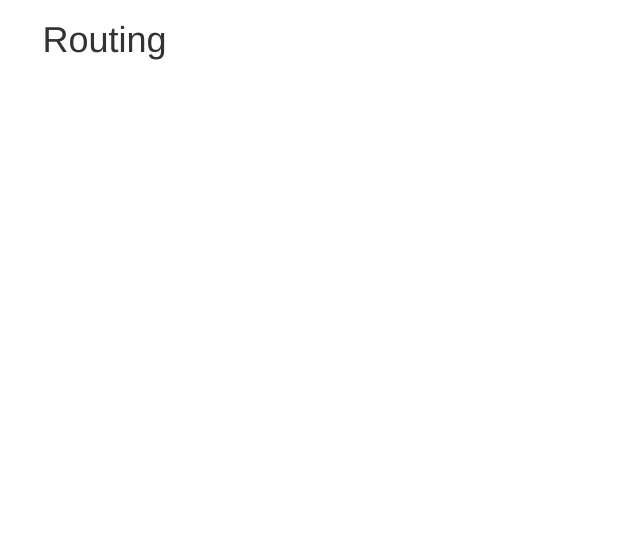
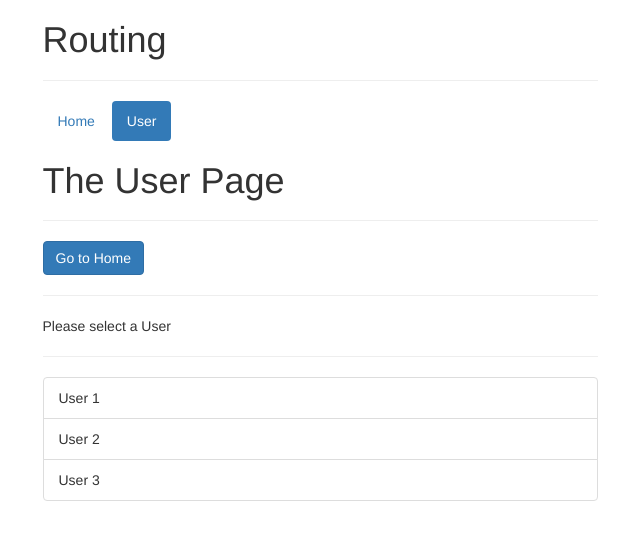
Before and after one commit to seinelet/udemy-vue-comp-1, a Vue app: page /user in a window 1280 px wide. Shown: the top 540 px of the page, without its empty margins (320-960 px from the left). Built offline with nearby package versions, Linux system fonts and the light colour scheme.

Commit message:
247 Start

```diff
--- a/src/App.vue
+++ b/src/App.vue
@@ -3,13 +3,22 @@
     <div class="row">
       <div class="col-xs-12 col-sm-8 col-sm-offset-2 col-md-6 col-md-offset-3">
         <h1>Routing</h1>
+        <hr />
+        <app-header></app-header>
+        <router-view></router-view>
       </div>
     </div>
   </div>
 </template>
 
 <script>
-export default {};
+import Header from "./components/Header.vue";
+
+export default {
+  components: {
+    appHeader: Header
+  }
+};
 </script>
 
 <style></style>
--- /dev/null
+++ b/src/components/Header.vue
@@ -0,0 +1,10 @@
+<template>
+  <ul class="nav nav-pills">
+    <router-link to="/" tag="li" active-class="active" exact>
+      <a>Home</a>
+    </router-link>
+    <router-link to="/user" tag="li" active-class="active">
+      <a>User</a>
+    </router-link>
+  </ul>
+</template>
--- a/src/components/user/User.vue
+++ b/src/components/user/User.vue
@@ -1,3 +1,19 @@
 <template>
-  <h1>The User Page</h1>
+  <div>
+    <h1>The User Page</h1>
+    <hr />
+    <button class="btn btn-primary" @click="navigateToHome">Go to Home</button>
+    <hr />
+    <router-view></router-view>
+  </div>
 </template>
+
+<script>
+export default {
+  methods: {
+    navigateToHome() {
+      this.$router.push({ name: "home" });
+    }
+  }
+};
+</script>
--- a/src/components/user/UserDetail.vue
+++ b/src/components/user/UserDetail.vue
@@ -1,3 +1,16 @@
 <template>
-  <h3>Some User Details</h3>
+  <div>
+    <h3>Some User Details</h3>
+    <p>User loaded has ID: {{ $route.params.id }}</p>
+    <router-link
+      tag="button"
+      class="btn btn-primary"
+      :to="{
+        name: 'userEdit',
+        params: { id: $route.params.id },
+        query: { locale: 'en', q: 100 }
+      }"
+      >Edit User</router-link
+    >
+  </div>
 </template>
--- a/src/components/user/UserEdit.vue
+++ b/src/components/user/UserEdit.vue
@@ -1,3 +1,7 @@
 <template>
-  <h3>Edit the User</h3>
+  <div>
+    <h3>Edit the User</h3>
+    <p>locale: {{ $route.query.locale }}</p>
+    <p>Analytics: {{ $route.query.q }}</p>
+  </div>
 </template>
--- a/src/components/user/UserStart.vue
+++ b/src/components/user/UserStart.vue
@@ -3,9 +3,27 @@
     <p>Please select a User</p>
     <hr />
     <ul class="list-group">
-      <li class="list-group-item" style="cursor: pointer">User 1</li>
-      <li class="list-group-item" style="cursor: pointer">User 2</li>
-      <li class="list-group-item" style="cursor: pointer">User 3</li>
+      <router-link
+        tag="li"
+        to="/user/1"
+        class="list-group-item"
+        style="cursor: pointer"
+        >User 1</router-link
+      >
+      <router-link
+        tag="li"
+        to="/user/2"
+        class="list-group-item"
+        style="cursor: pointer"
+        >User 2</router-link
+      >
+      <router-link
+        tag="li"
+        to="/user/3"
+        class="list-group-item"
+        style="cursor: pointer"
+        >User 3</router-link
+      >
     </ul>
   </div>
 </template>
```
Also changed, not shown: src/main.js (+10 -0 lines), src/routes.js (added, +18 -0 lines).
